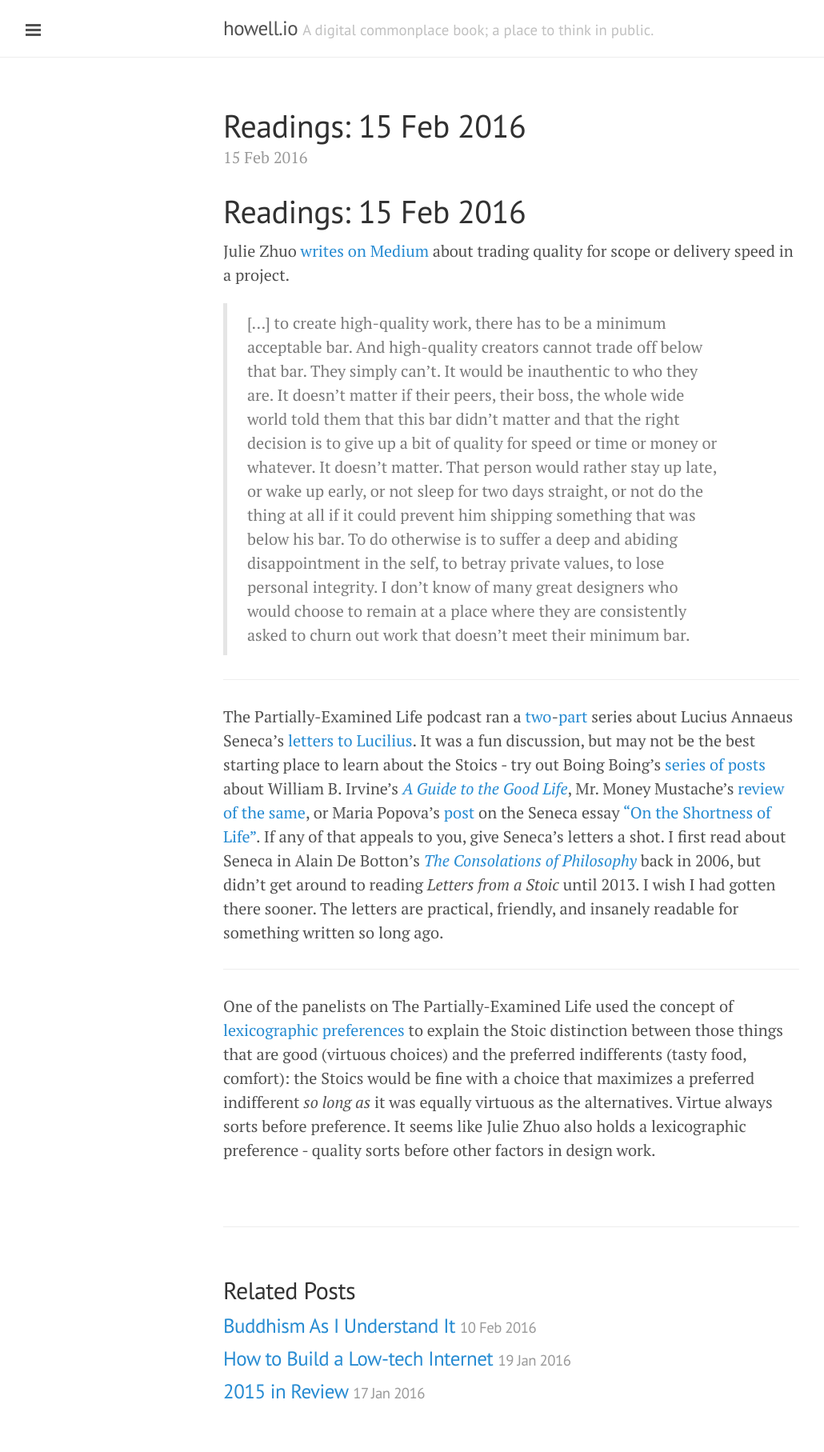
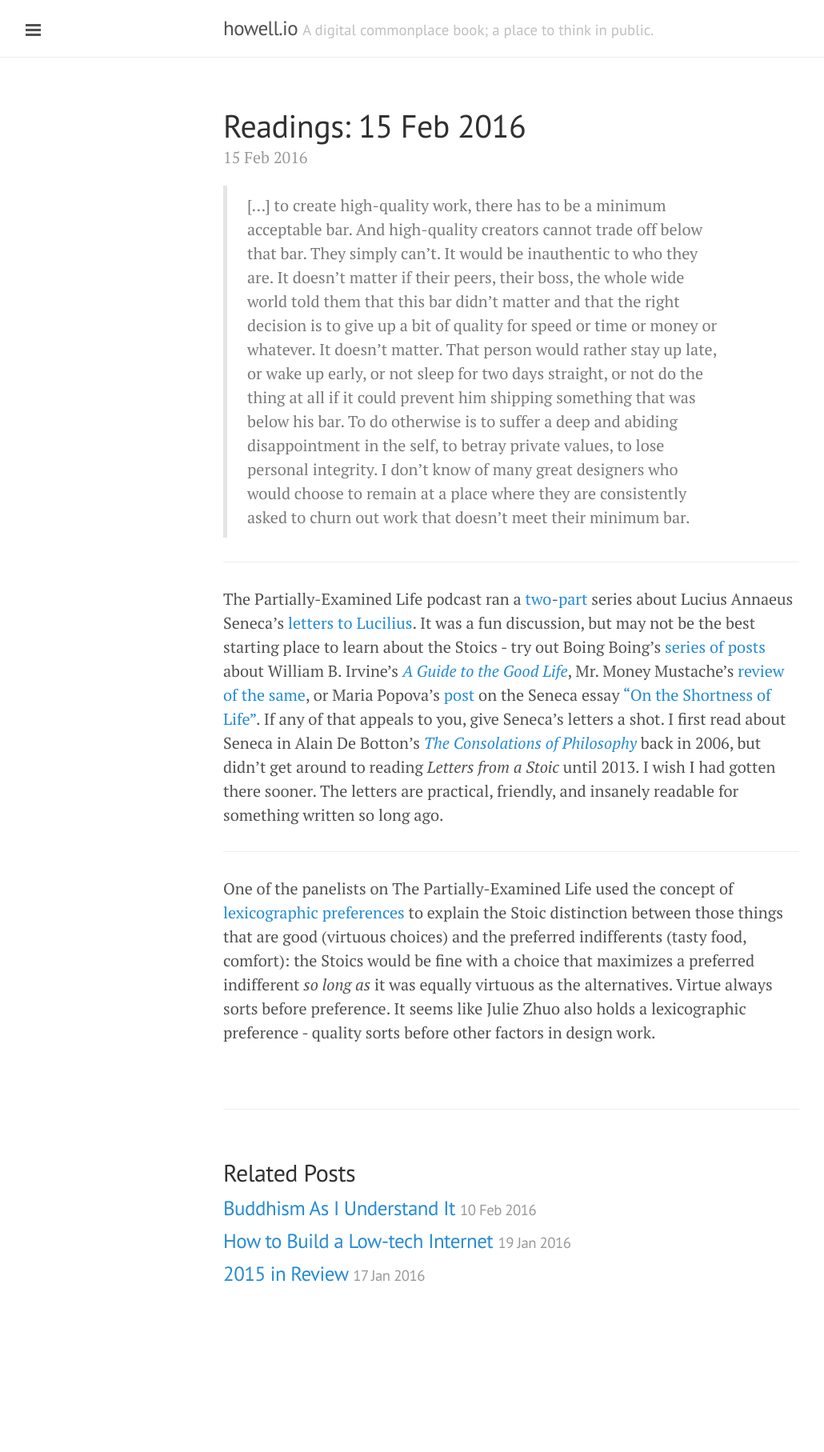
Before and after one commit to dehowell/dehowell.github.io, a Jekyll site: the page built from _posts/2016-02-15-readings-15-feb-2016.md, in a window 1280 px wide. Shown: the whole page at 80% size, without its empty margins (1-1031 px from the left). Built offline with Jekyll 4.4.1, drawn with Linux system fonts in a browser that asks for light colours; after the commit the page ends 1669 px from its top, so only the background shows below that.

Commit message:
Removed duplicate h1

```diff
--- a/_posts/2016-02-15-readings-15-feb-2016.md
+++ b/_posts/2016-02-15-readings-15-feb-2016.md
@@ -4,9 +4,6 @@ title: "Readings: 15 Feb 2016"
 date: 2016-02-15T10:57:40-05:00
 ---
 
-# Readings: 15 Feb 2016
-
-Julie Zhuo [writes on Medium](https://medium.com/the-year-of-the-looking-glass/quality-is-not-a-tradeoff-bcddf7c85553#.g8nmybyt1) about trading quality for scope or delivery speed in a project.
 
 > [...] to create high-quality work, there has to be a minimum acceptable bar. And high-quality creators cannot trade off below that bar. They simply can't. It would be inauthentic to who they are. It doesn't matter if their peers, their boss, the whole wide world told them that this bar didn't matter and that the right decision is to give up a bit of quality for speed or time or money or whatever. It doesn't matter. That person would rather stay up late, or wake up early, or not sleep for two days straight, or not do the thing at all if it could prevent him shipping something that was below his bar. To do otherwise is to suffer a deep and abiding disappointment in the self, to betray private values, to lose personal integrity. I don't know of many great designers who would choose to remain at a place where they are consistently asked to churn out work that doesn't meet their minimum bar.
 
```
